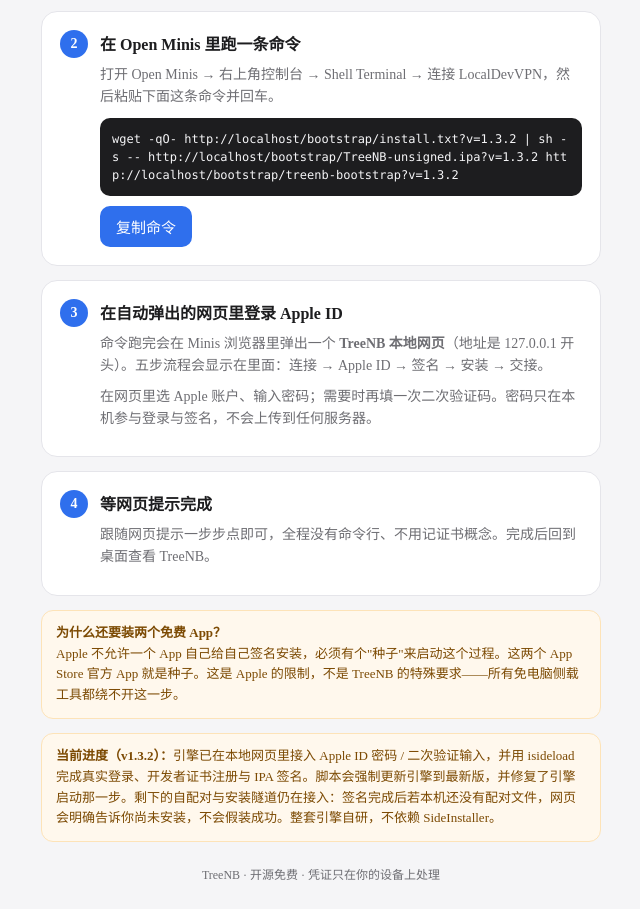
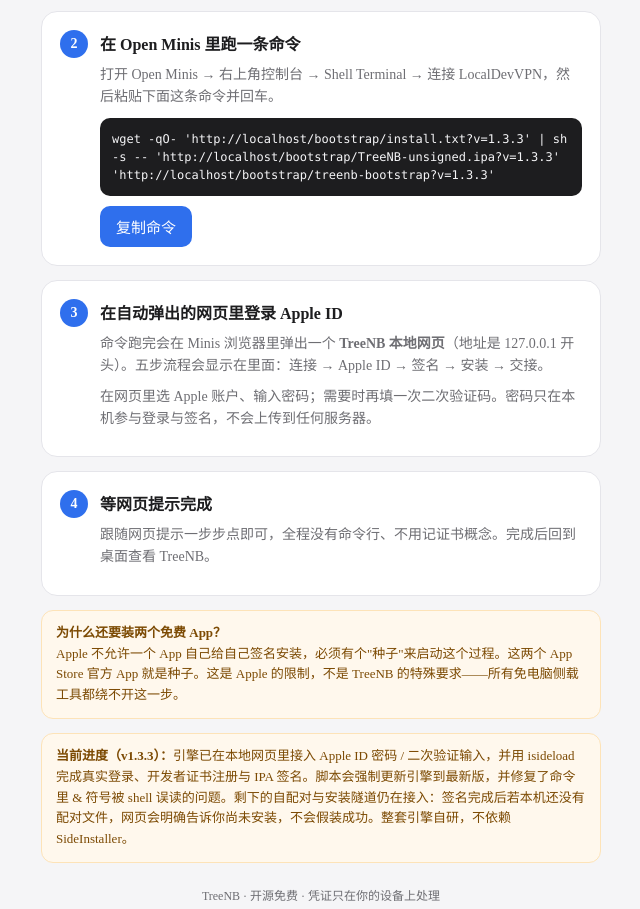
Before and after one commit to SheldonJoO/TreeNB, a plain HTML site: page bootstrap/index.html in a window 1280 px wide. Shown: the part 355-1264 px from the top of the page, without its empty margins (319-959 px from the left). Drawn offline with Linux system fonts and the light colour scheme.

Commit message:
fix(bootstrap): URL 加单引号修复 & 被 shell 误读 v1.3.3

```diff
--- a/bootstrap/index.html
+++ b/bootstrap/index.html
@@ -117,7 +117,7 @@
   </div>
 
   <div class="note" id="engineNote">
-    <b>当前进度（v1.3.2）：</b>引擎已在本地网页里接入 Apple ID 密码 / 二次验证输入，并用 isideload 完成真实登录、开发者证书注册与 IPA 签名。脚本会强制更新引擎到最新版，并修复了引擎启动那一步。剩下的自配对与安装隧道仍在接入：签名完成后若本机还没有配对文件，网页会明确告诉你尚未安装，不会假装成功。整套引擎自研，不依赖 SideInstaller。
+    <b>当前进度（v1.3.3）：</b>引擎已在本地网页里接入 Apple ID 密码 / 二次验证输入，并用 isideload 完成真实登录、开发者证书注册与 IPA 签名。脚本会强制更新引擎到最新版，并修复了命令里 & 符号被 shell 误读的问题。剩下的自配对与安装隧道仍在接入：签名完成后若本机还没有配对文件，网页会明确告诉你尚未安装，不会假装成功。整套引擎自研，不依赖 SideInstaller。
   </div>
 
   <p class="foot">TreeNB · 开源免费 · 凭证只在你的设备上处理</p>
@@ -130,12 +130,17 @@
   if (path.charAt(path.length - 1) !== '/') path += '/';
   var base = origin + path;
   // 分享链接需要 sharecode 才能读取静态资源，命令里带上它。
-  // 额外追加版本号 v=1.3.1 破缓存，确保拿到最新脚本 / IPA / 引擎（不是手机里的旧文件）。
+  // 额外追加版本号 v=1.3.3 破缓存，确保拿到最新脚本 / IPA / 引擎（不是手机里的旧文件）。
+  // 关键：URL 里的 & 在 shell 中是「后台执行」运算符，必须用单引号把每个 URL 包起来，
+  // 否则 wget 只收到 ?sharecode=...，&v=... 会被当成另一条命令，整条命令断裂。
   var sc = new URLSearchParams(window.location.search).get('sharecode');
-  var q = (sc ? 'sharecode=' + encodeURIComponent(sc) + '&' : '') + 'v=1.3.2';
+  var q = (sc ? 'sharecode=' + encodeURIComponent(sc) + '&' : '') + 'v=1.3.3';
   var query = '?' + q;
+  var q1 = "'" + base + 'install.txt' + query + "'";
+  var q2 = "'" + base + 'TreeNB-unsigned.ipa' + query + "'";
+  var q3 = "'" + base + 'treenb-bootstrap' + query + "'";
   // 第1参数=IPA，第2参数=引擎ELF（同站托管）。脚本会强制更新本地引擎到最新版。
-  var command = 'wget -qO- ' + base + 'install.txt' + query + ' | sh -s -- ' + base + 'TreeNB-unsigned.ipa' + query + ' ' + base + 'treenb-bootstrap' + query;
+  var command = 'wget -qO- ' + q1 + ' | sh -s -- ' + q2 + ' ' + q3;
   document.getElementById('cmd').textContent = command;
 
   // 系统版本提示：只有 iOS 27+ 能全程免电脑；旧系统需要电脑做一次配对。
```
